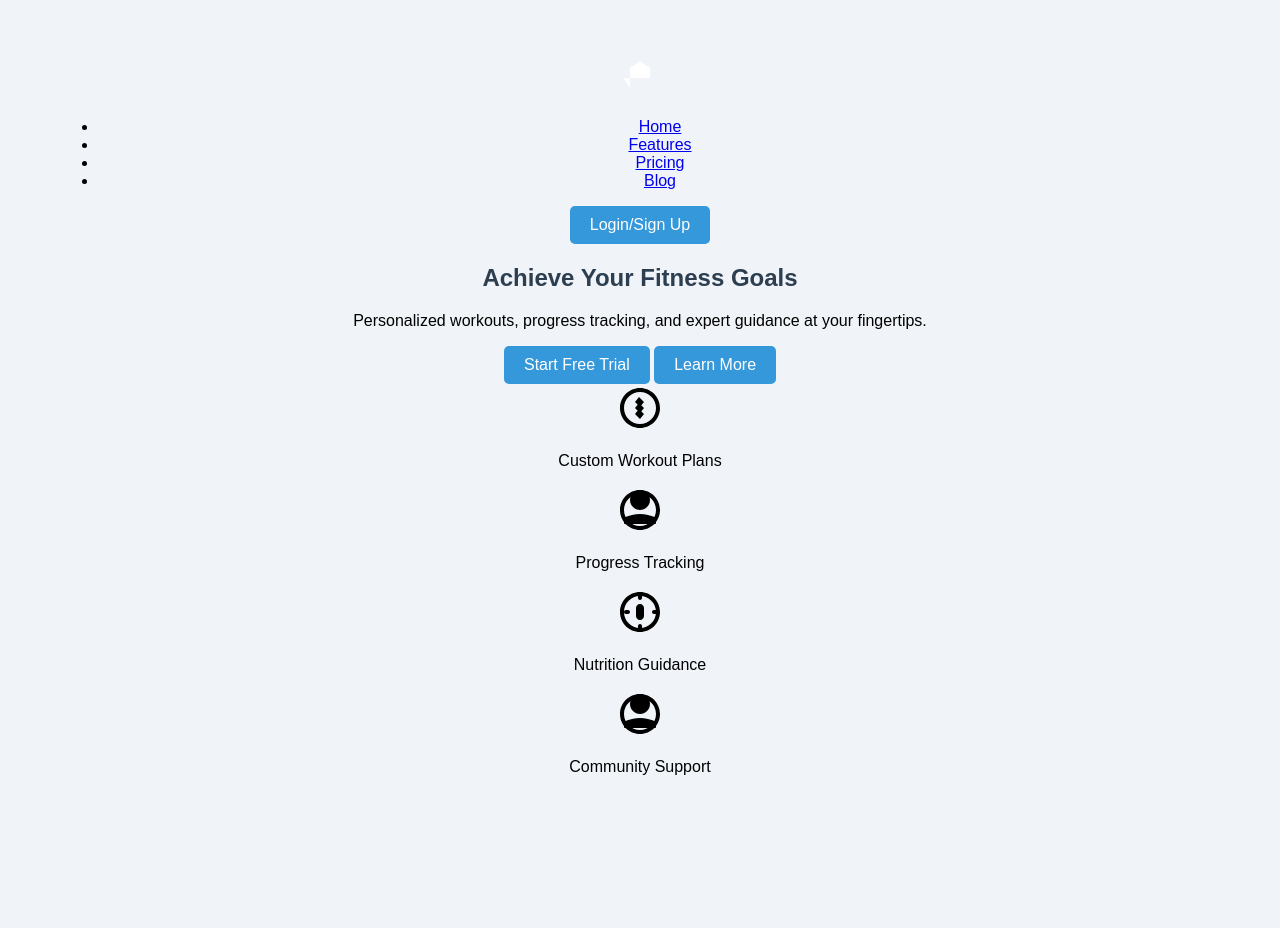
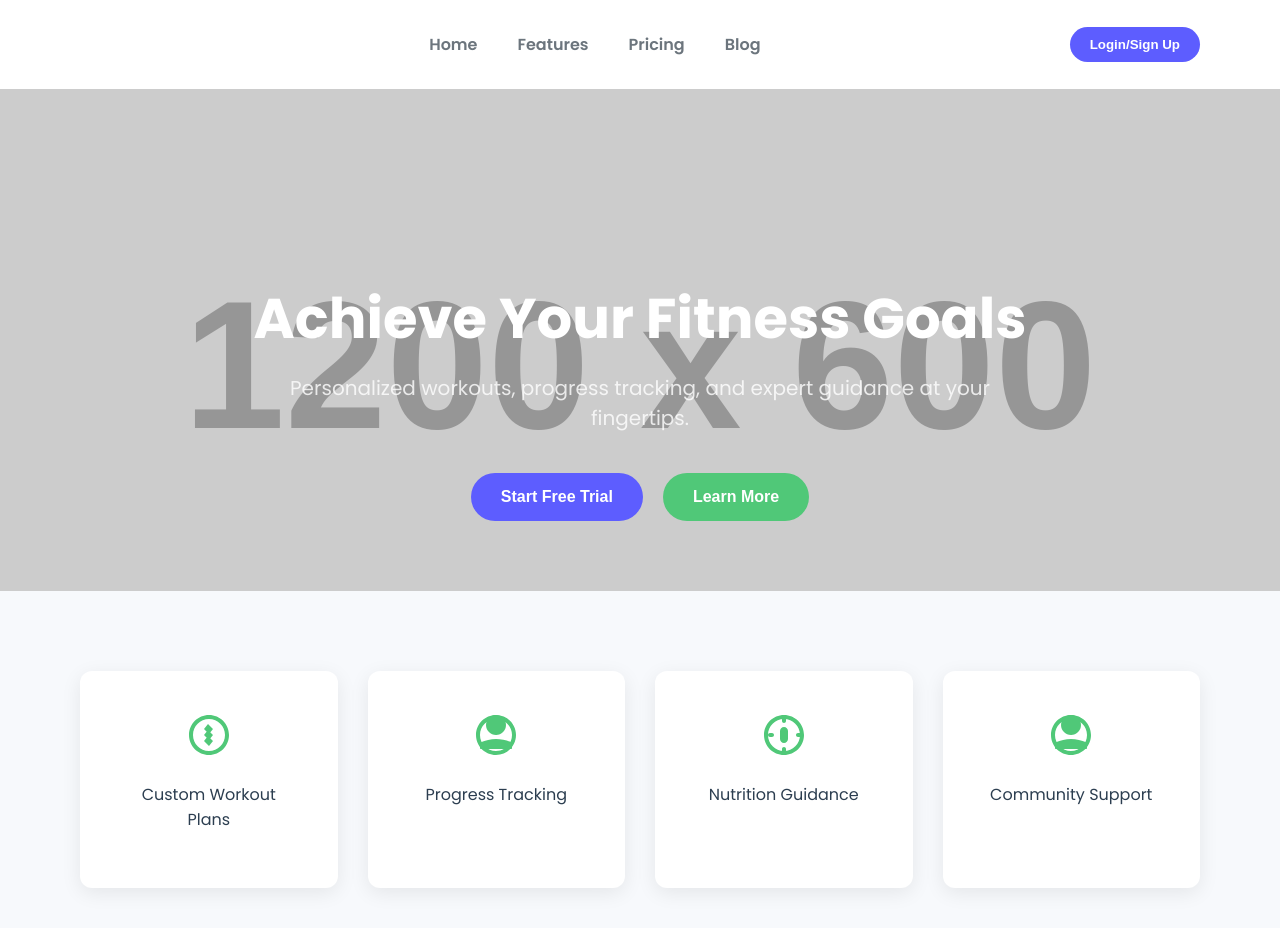
Before and after one commit to Sarang1234567891011/test1, a plain HTML site: page index.html in a window 1280 px wide. Before the commit the page ends 850 px from the top, so only its background shows below. Drawn offline with Linux system fonts and the light colour scheme; placeholder pictures from the web are drawn by us.

Commit message:
Update style.css

```diff
--- a/style.css
+++ b/style.css
@@ -1,20 +1,190 @@
-body {
-  font-family: Arial, sans-serif;
-  text-align: center;
-  padding: 50px;
-  background-color: #f0f4f8;
+:root {
+    --primary-color: #5d5dff;
+    --secondary-color: #50c878;
+    --background-color: #f7f9fc;
+    --card-background: #ffffff;
+    --text-color: #2c3e50;
+    --subtle-text-color: #6c757d;
+    --border-radius: 12px;
 }
 
-h1 {
-  color: #2c3e50;
+body {
+    font-family: 'Poppins', sans-serif;
+    margin: 0;
+    background-color: var(--background-color);
+    color: var(--text-color);
 }
 
-button {
-  padding: 10px 20px;
-  font-size: 16px;
-  background-color: #3498db;
-  color: white;
-  border: none;
-  border-radius: 5px;
-  cursor: pointer;
+.navbar {
+    display: flex;
+    justify-content: space-between;
+    align-items: center;
+    padding: 20px 80px;
+    background-color: #ffffff;
+    box-shadow: 0 2px 10px rgba(0, 0, 0, 0.05);
 }
+
+.logo {
+    font-size: 24px;
+    font-weight: 700;
+}
+
+.nav-links ul {
+    display: flex;
+    list-style: none;
+    gap: 40px;
+    margin: 0;
+    padding: 0;
+}
+
+.nav-links a {
+    text-decoration: none;
+    color: var(--subtle-text-color);
+    font-weight: 600;
+    transition: color 0.3s;
+}
+
+.nav-links a:hover {
+    color: var(--primary-color);
+}
+
+.login-btn {
+    background-color: var(--primary-color);
+    color: white;
+    border: none;
+    padding: 10px 20px;
+    border-radius: 25px;
+    font-weight: 600;
+    cursor: pointer;
+    transition: background-color 0.3s;
+}
+
+.login-btn:hover {
+    background-color: #4a4aa8;
+}
+
+.hero-section {
+    background-image: url('https://placehold.co/1200x600'); /* Placeholder image */
+    background-size: cover;
+    background-position: center;
+    color: white;
+    text-align: center;
+    padding: 150px 20px;
+    display: flex;
+    justify-content: center;
+    align-items: center;
+}
+
+.hero-content {
+    max-width: 800px;
+}
+
+.hero-content h1 {
+    font-size: 56px;
+    margin-bottom: 20px;
+    line-height: 1.2;
+}
+
+.hero-content p {
+    font-size: 20px;
+    margin-bottom: 40px;
+    color: rgba(255, 255, 255, 0.8);
+}
+
+.hero-buttons {
+    display: flex;
+    justify-content: center;
+    gap: 20px;
+}
+
+.cta-btn {
+    padding: 15px 30px;
+    border: none;
+    border-radius: 30px;
+    font-size: 16px;
+    font-weight: 600;
+    cursor: pointer;
+    transition: transform 0.3s, box-shadow 0.3s;
+}
+
+.cta-btn:hover {
+    transform: translateY(-3px);
+    box-shadow: 0 8px 15px rgba(0, 0, 0, 0.2);
+}
+
+.primary-btn {
+    background-color: var(--primary-color);
+    color: white;
+}
+
+.secondary-btn {
+    background-color: var(--secondary-color);
+    color: white;
+}
+
+.features-section {
+    display: grid;
+    grid-template-columns: repeat(4, 1fr);
+    gap: 30px;
+    padding: 80px 80px;
+    margin-top: -80px;
+    background-color: var(--background-color);
+    position: relative;
+    z-index: 1;
+}
+
+.feature-card {
+    background-color: var(--card-background);
+    padding: 40px;
+    border-radius: var(--border-radius);
+    text-align: center;
+    box-shadow: 0 5px 20px rgba(0, 0, 0, 0.08);
+    transition: transform 0.3s, box-shadow 0.3s;
+}
+
+.feature-card:hover {
+    transform: translateY(-5px);
+    box-shadow: 0 10px 25px rgba(0, 0, 0, 0.1);
+}
+
+.feature-icon {
+    color: var(--secondary-color);
+    margin-bottom: 15px;
+}
+
+.feature-icon svg {
+    width: 48px;
+    height: 48px;
+}
+
+/* Media Queries for responsiveness */
+@media (max-width: 1024px) {
+    .features-section {
+        grid-template-columns: repeat(2, 1fr);
+    }
+}
+
+@media (max-width: 768px) {
+    .navbar {
+        padding: 20px 40px;
+    }
+    .nav-links {
+        display: none; /* Hide navigation on mobile */
+    }
+    .hero-section {
+        padding: 100px 20px;
+    }
+    .hero-content h1 {
+        font-size: 40px;
+    }
+    .hero-content p {
+        font-size: 16px;
+    }
+    .features-section {
+        grid-template-columns: 1fr;
+        padding: 40px 20px;
+    }
+    .features-section {
+        margin-top: 0;
+    }
+}
```
